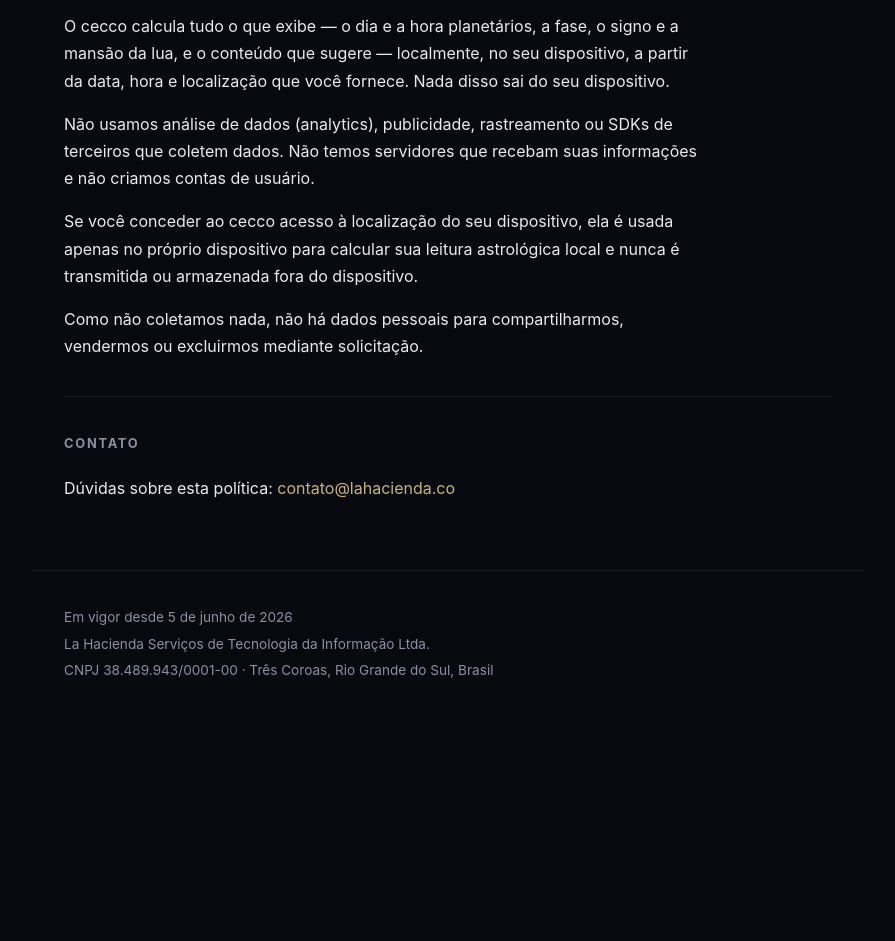
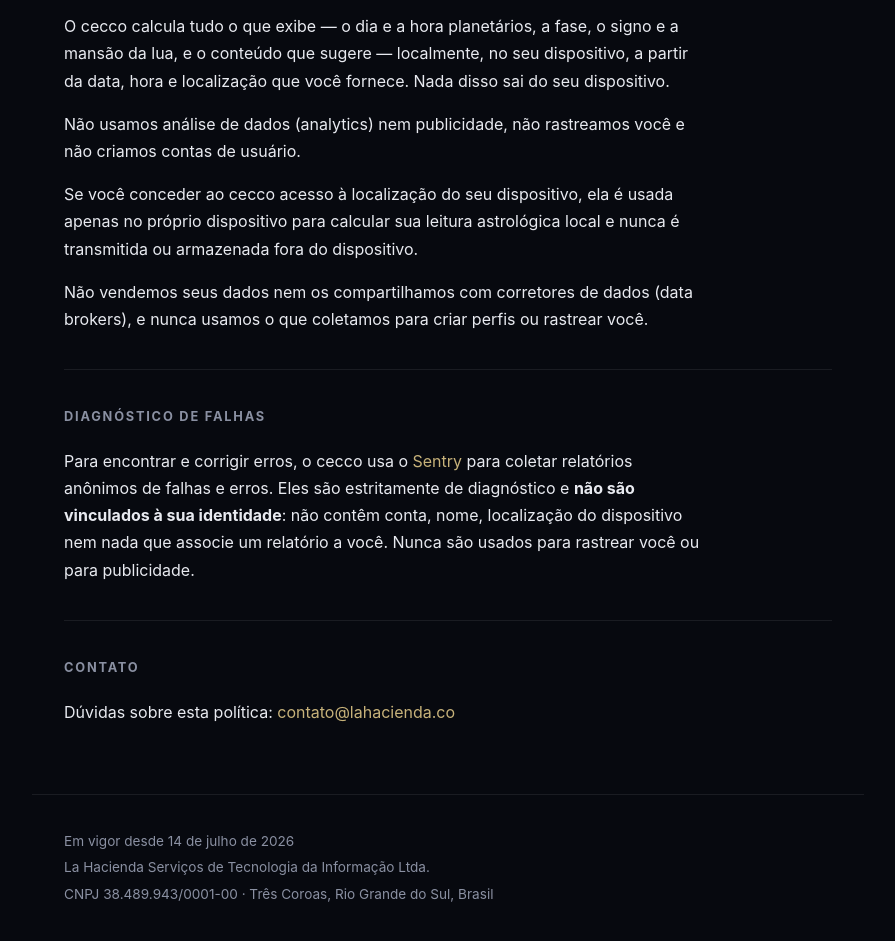
Before and after one commit to juliocesar/lahacienda.co, a plain HTML site: page pt/privacy.html in a window 1280 px wide. Shown: the part 495-1436 px from the top of the page, without its empty margins (192-1087 px from the left). Before the commit the page ends 1212 px from the top, so only its background shows below. Drawn offline with Linux system fonts and the light colour scheme.

Commit message:
privacy(cecco): disclose anonymous Sentry crash diagnostics
Add a Crash diagnostics section (EN + PT) noting cecco uses Sentry for
anonymous, not-identity-linked crash/error reports, and drop the now-
inaccurate absolutes ('no third-party SDKs that collect data', 'no
servers', 'we collect nothing'). Bump the effective date.

```diff
--- a/pt/privacy.html
+++ b/pt/privacy.html
@@ -4,7 +4,7 @@
   <meta charset="utf-8" />
   <meta name="viewport" content="width=device-width, initial-scale=1" />
   <title>Política de Privacidade — cecco — La Hacienda</title>
-  <meta name="description" content="Política de privacidade do cecco, da La Hacienda. O cecco não coleta, armazena ou transmite nenhum dado pessoal." />
+  <meta name="description" content="Política de privacidade do cecco, da La Hacienda. O cecco não coleta nenhum dado pessoal e usa apenas diagnósticos de falhas anônimos, não vinculados à sua identidade." />
   <link rel="alternate" hreflang="en" href="https://lahacienda.co/privacy.html" />
   <link rel="alternate" hreflang="pt-BR" href="https://lahacienda.co/pt/privacy.html" />
   <link rel="alternate" hreflang="x-default" href="https://lahacienda.co/privacy.html" />
@@ -42,9 +42,8 @@
         você fornece. Nada disso sai do seu dispositivo.
       </p>
       <p>
-        Não usamos análise de dados (analytics), publicidade, rastreamento ou
-        SDKs de terceiros que coletem dados. Não temos servidores que recebam
-        suas informações e não criamos contas de usuário.
+        Não usamos análise de dados (analytics) nem publicidade, não rastreamos
+        você e não criamos contas de usuário.
       </p>
       <p>
         Se você conceder ao cecco acesso à localização do seu dispositivo, ela é
@@ -53,8 +52,21 @@
         dispositivo.
       </p>
       <p>
-        Como não coletamos nada, não há dados pessoais para compartilharmos,
-        vendermos ou excluirmos mediante solicitação.
+        Não vendemos seus dados nem os compartilhamos com corretores de dados
+        (data brokers), e nunca usamos o que coletamos para criar perfis ou
+        rastrear você.
+      </p>
+    </section>
+
+    <section class="block">
+      <h2>Diagnóstico de falhas</h2>
+      <p>
+        Para encontrar e corrigir erros, o cecco usa o
+        <a href="https://sentry.io">Sentry</a> para coletar relatórios anônimos
+        de falhas e erros. Eles são estritamente de diagnóstico e
+        <strong>não são vinculados à sua identidade</strong>: não contêm conta,
+        nome, localização do dispositivo nem nada que associe um relatório a
+        você. Nunca são usados para rastrear você ou para publicidade.
       </p>
     </section>
 
@@ -68,7 +80,7 @@
   </main>
 
   <footer class="legal">
-    <p>Em vigor desde 5 de junho de 2026</p>
+    <p>Em vigor desde 14 de julho de 2026</p>
     <p>La Hacienda Serviços de Tecnologia da Informação Ltda.</p>
     <p>CNPJ 38.489.943/0001-00 · Três Coroas, Rio Grande do Sul, Brasil</p>
   </footer>
```
Also changed, not shown: privacy.html (+18 -7 lines).
